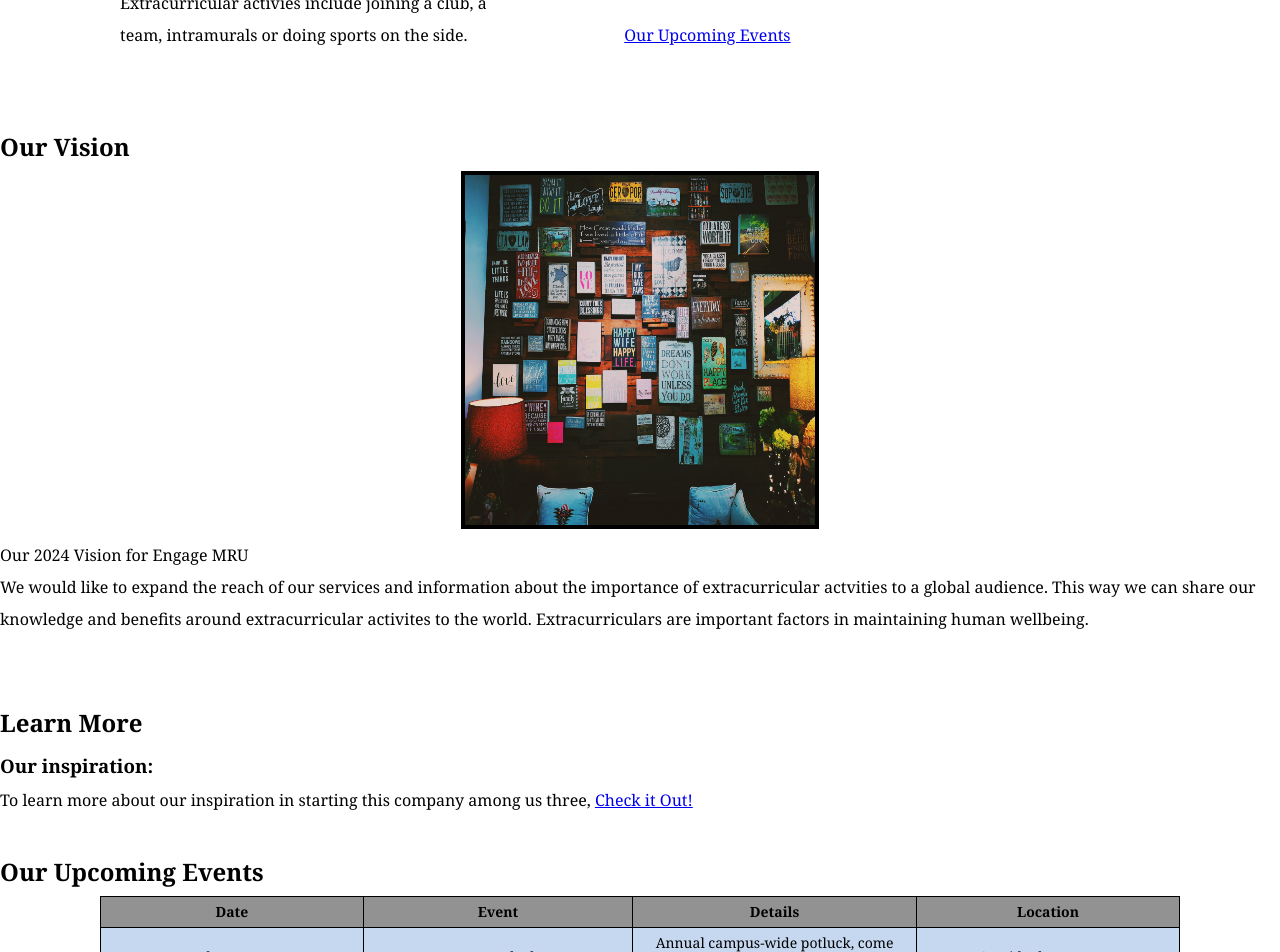
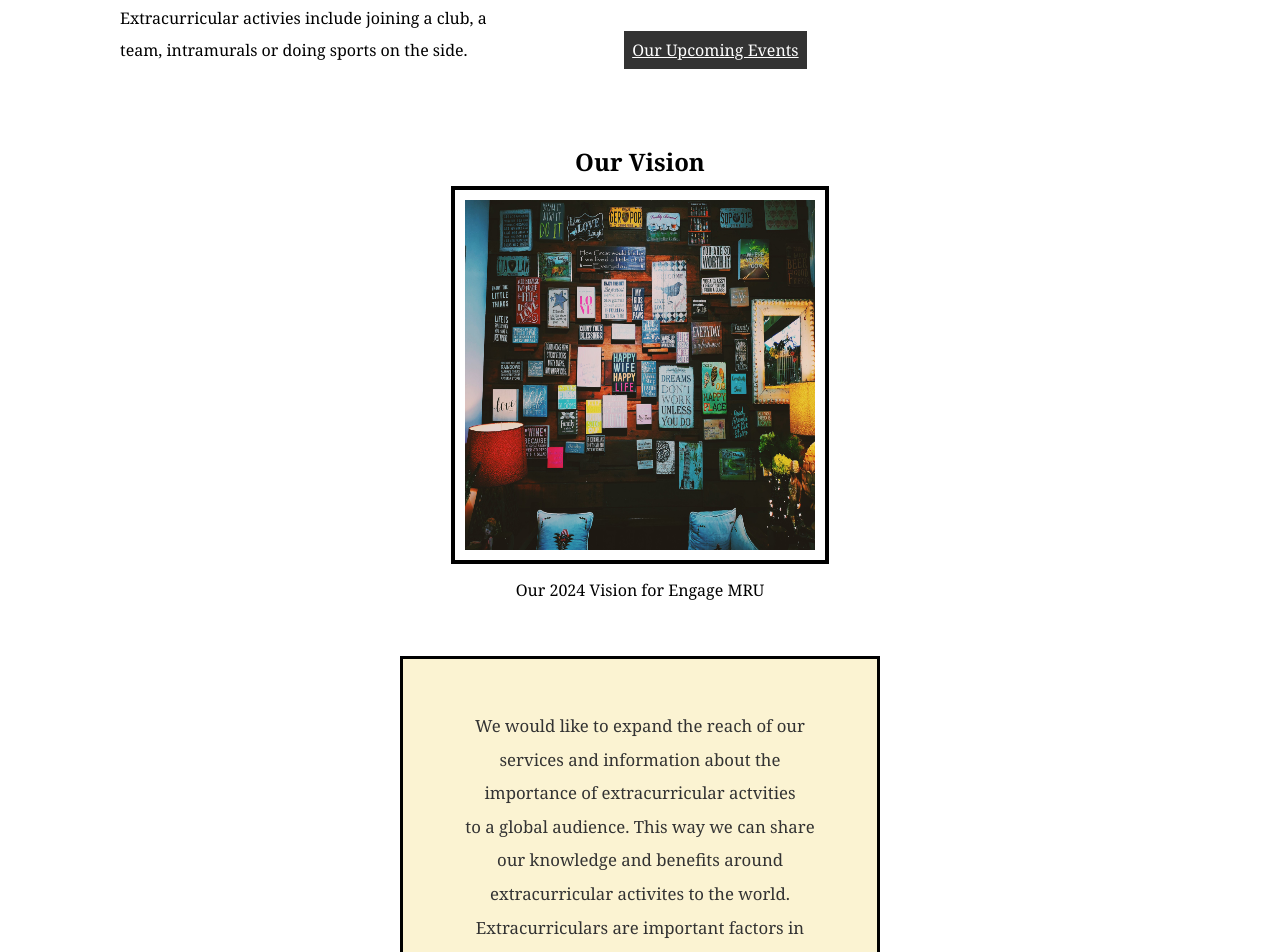
Before and after one commit to mru-comp1502-2024/comp-2511-asg2, a plain HTML site: page index.html in a window 1280 px wide. Shown: the part 1060-2012 px from the top of the page. Drawn offline with Linux system fonts and the light colour scheme.

Commit message:
Created ids and classes for main homepage body texts and internal/external links

```diff
--- a/index.html
+++ b/index.html
@@ -46,7 +46,7 @@
 
         <main>
             <h1>Overview</h1>
-            <p id="mainPageTextLayer">Throughout the student career of education, students complete a lot of tasks
+            <p id="overview_text">Throughout the student career of education, students complete a lot of tasks
                 from assignments, quizzes, tests, finals, and diplomas at some point in time.
                 Students oftentimes face stress or anxiety while completing a task from school.
                 We'd agree that participating in Extracurricular activities help students manage stress.
@@ -54,7 +54,7 @@
                 Extracurricular activies include joining a club, a team, intramurals or doing sports on the side.
             </p>
 
-            <a href="#upcomingEvents">Our Upcoming Events</a>
+            <a class="homepage_links" href="#upcomingEvents">Our Upcoming Events</a>
         </main>
 
             <br/>
@@ -65,21 +65,23 @@
                 <figure>
                     <img id="OurVision" src="images/Our Vision Photo.jpg" alt=""/>
                 </figure>
-                <figcaption>Our 2024 Vision for Engage MRU</figcaption>
-                <p>
-                    We would like to expand the reach of our services and information about the importance of extracurricular actvities
-                    to a global audience. This way we can share our knowledge and benefits around extracurricular activites to the world.
+                    <figcaption>Our 2024 Vision for Engage MRU</figcaption>
+
+                <p class="body_text">
+                    We would like to expand the reach of our services and information about the importance of extracurricular actvities<br/>
+                    to a global audience. This way we can share our knowledge and benefits around extracurricular activites to the world.<br/>
                     Extracurriculars are important factors in maintaining human wellbeing.
                 </p>
         </section>
 
         <br/><br/>
         <section>
-            <h2>Learn More</h2>
-                <h3>Our inspiration:</h3>
-                    <p>
+            <h2><strong>Learn More</strong></h2>
+                <h3><u>Our inspiration:</u></h3>
+                    <p class="body_text">
                         To learn more about our inspiration in starting this company among us three,
-                        <a href="https://www.sciencedirect.com/science/article/abs/pii/S0091743520303157" target="_blank">Check it Out!</a>
+                        <br/>
+                        <a class="homepage_links" href="https://www.sciencedirect.com/science/article/abs/pii/S0091743520303157" target="_blank">Check it Out!</a>
                     </p>
         </section>
 
@@ -87,7 +89,7 @@
 
         <section>
             <h2 id="upcomingEvents">Our Upcoming Events</h2>
-            <table>
+            <table id="Event_Table">
                 <tc>
                     <tr>
                         <th>Date</th>
--- a/style/homepage.css
+++ b/style/homepage.css
@@ -3,9 +3,14 @@
     width: 350px; /*Setting the width of the image to be 350 pixels*/
     height: 350px; /*Setting the height of the image to be 350 pixels*/
     border: solid 4px black; /*Creating a border around for the image */
+    padding: 10px;
 
 }
 
+figcaption{
+    margin-bottom: 50px;
+    text-align: center;
+}
 
 figure{
     text-align: center;
@@ -24,9 +29,41 @@ section th {
     background-color: #929292;
 }
 
-table {
+#Event_Table{
     font-size: 14px;
     border-collapse: collapse;
     margin-right:100px;
     margin-left:100px;
+    margin-bottom: 75px;
 }
+
+h1, h2, h3{
+    text-align: center;
+}
+
+
+.body_text{
+    padding: 50px;
+    background-color: rgba(234, 200, 50, 0.216);
+    border: 3px solid black;
+    font-size: 105%;
+    text-align: center;
+    margin-bottom: 50px;
+    margin-left:400px;
+    margin-right:400px;
+    color: rgb(39, 37, 37);
+    color: #333;
+
+}
+
+.homepage_links{
+    background-color: #333333;
+    border: 2px #1f1f1f;
+    padding: 8px;
+    color: white;
+}
+
+.homepage_links:hover{
+    background-color: #555;
+    color: rgb(231, 223, 223);
+}
--- a/style/main.css
+++ b/style/main.css
@@ -124,3 +124,9 @@ input[type="submit"]:hover, input[type="reset"]:hover
 {
     background-color: #555;
 }
+
+/*Setting the table menu nav at 100% width to fill up the row as a block element*/
+nav table
+{
+    width: 100%;
+}
```
